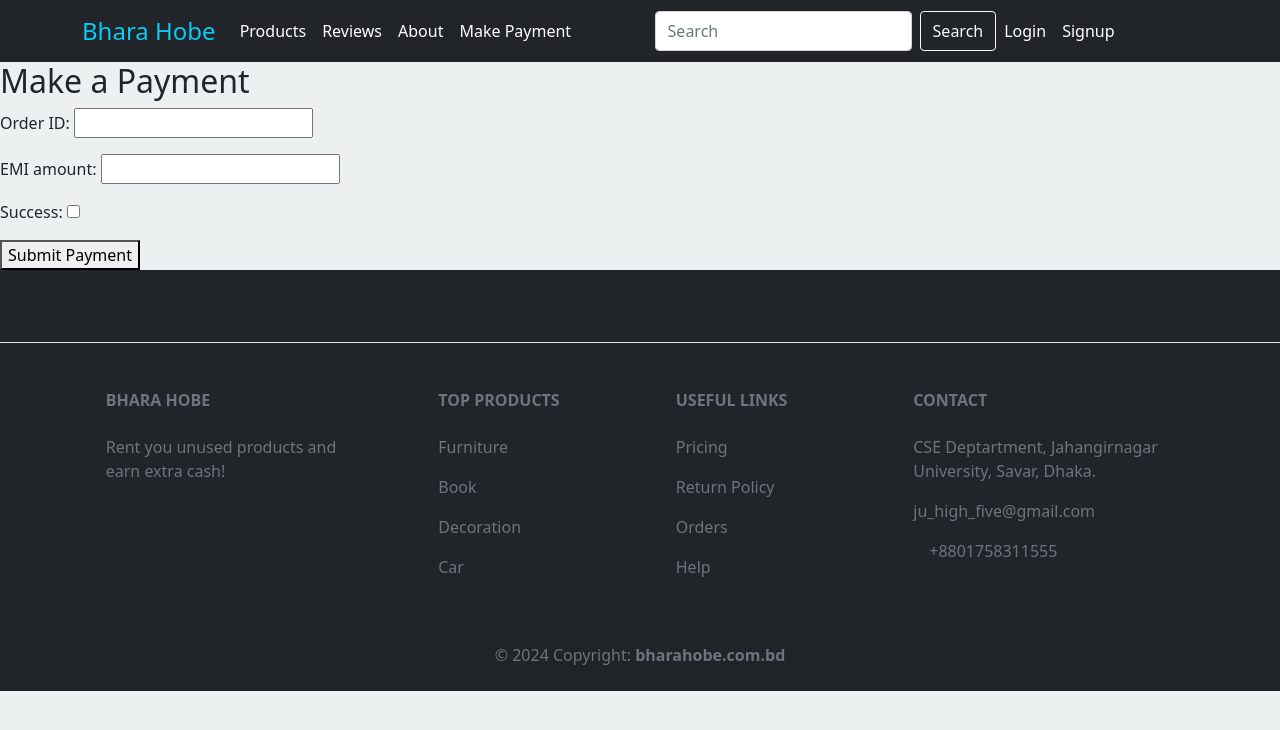
After one commit to JU-High-Fives/Dhar-Hobe, a Django app: page /payment/emi_payment_form/ in a window 1280 px wide. The commit adds this page. Shown: the top 730 px of the page. Run offline with Django 5.2, Linux system fonts and the light colour scheme; some libraries are stand-ins or nearby versions.

Commit message:
Three selection options(advance, monthly, EMI) and their corresponding basic form added

```diff
--- a/BharaHobe/payment/forms.py
+++ b/BharaHobe/payment/forms.py
@@ -4,3 +4,18 @@ class paymentForm(forms.Form):
     f_order_id = forms.CharField(label='Order ID', required= True)
     f_amount = forms.DecimalField(label='Amount', min_value=0.01, required= True)
     f_isSuccess = forms.BooleanField(label='Success', required=False)
+
+class advancePaymentForm(forms.Form):
+    f_order_id = forms.CharField(label='Order ID', required= True)
+    f_amount = forms.DecimalField(label='Advance amount', min_value=0.01, required= True)
+    f_isSuccess = forms.BooleanField(label='Success', required=False)
+
+class monthlyPaymentForm(forms.Form):
+    f_order_id = forms.CharField(label='Order ID', required= True)
+    f_amount = forms.DecimalField(label='Monthly amount', min_value=0.01, required= True)
+    f_isSuccess = forms.BooleanField(label='Success', required=False)
+
+class emiPaymentForm(forms.Form):
+    f_order_id = forms.CharField(label='Order ID', required= True)
+    f_amount = forms.DecimalField(label='EMI amount', min_value=0.01, required= True)
+    f_isSuccess = forms.BooleanField(label='Success', required=False)
--- /dev/null
+++ b/BharaHobe/payment/templates/emi_payment_form.html
@@ -0,0 +1,10 @@
+{% extends 'base.html' %}
+
+{% block content %}
+    <h2>Make a Payment</h2>
+    <form method="post" action="">
+        {% csrf_token %}
+        {{ form.as_p }}
+        <button type="submit">Submit Payment</button>
+    </form>
+{% endblock %}
--- a/BharaHobe/payment/urls.py
+++ b/BharaHobe/payment/urls.py
@@ -1,7 +1,10 @@
 from django.urls import path
-from .views import make_payment, payment_success
+from .views import advance_payment_view, payment_success, select_payment_method_view, monthly_payment_view, emi_payment_view
 
 urlpatterns = [
-    path('make-payment/', make_payment, name='make_payment'),
+    path('select_payment_method/', select_payment_method_view, name='select_payment_method'),
+    path('advance_payment_form/', advance_payment_view, name='advance_payment_form'),
+    path('monthly_payment_form/', monthly_payment_view, name='monthly_payment_form'),
+    path('emi_payment_form/', emi_payment_view, name='emi_payment_form'),
     path('payment-success/', payment_success, name='payment_success'),
 ]
--- a/BharaHobe/payment/views.py
+++ b/BharaHobe/payment/views.py
@@ -1,15 +1,22 @@
 from django.shortcuts import render, redirect
-from .forms import paymentForm
+from .forms import advancePaymentForm, monthlyPaymentForm, emiPaymentForm
 from .models import PaymentModel
 
-def make_payment(request):
-    """This functions renders to the make payment page and shows a payment form
+def select_payment_method_view(request):
+    if request.method == 'POST':
+        selected_payment_method = request.POST.get('payment_method')
+        if selected_payment_method == 'advance':
+            return redirect('advance_payment_form')
+        elif selected_payment_method == 'monthly':
+            return redirect('monthly_payment_form')
+        elif selected_payment_method == 'emi':
+            return redirect('emi_payment_form')
 
-    Returns:
-        form: Payment Form
-    """
+    return render(request, 'payment_method_selection.html')
+
+def advance_payment_view(request):
     if request.method == 'POST':
-        form = paymentForm(request.POST)
+        form = advancePaymentForm(request.POST)
         if form.is_valid():
             f_order_id = form.cleaned_data['f_order_id']
             f_amount = form.cleaned_data['f_amount']
@@ -17,9 +24,38 @@ def make_payment(request):
             payment = PaymentModel.objects.create(m_order_id=f_order_id, m_amount=f_amount, m_isSuccess=f_isSuccess)
             return render(request, 'payment_success.html', {'payment': payment})
     else:
-        form = paymentForm()
+        form = advancePaymentForm()
 
-    return render(request, 'make_payment.html', {'form': form})
+    return render(request, 'advance_payment_form.html', {'form': form})
+
+def monthly_payment_view(request):
+    if request.method == 'POST':
+        form = monthlyPaymentForm(request.POST)
+        if form.is_valid():
+            f_order_id = form.cleaned_data['f_order_id']
+            f_amount = form.cleaned_data['f_amount']
+            f_isSuccess = form.cleaned_data['f_isSuccess']
+            payment = PaymentModel.objects.create(m_order_id=f_order_id, m_amount=f_amount, m_isSuccess=f_isSuccess)
+            return render(request, 'payment_success.html', {'payment': payment})
+
+    else:
+        form = monthlyPaymentForm()
+
+    return render(request, 'monthly_payment_form.html', {'form': form})
+
+def emi_payment_view(request):
+    if request.method == 'POST':
+        form = emiPaymentForm(request.POST)
+        if form.is_valid():
+            f_order_id = form.cleaned_data['f_order_id']
+            f_amount = form.cleaned_data['f_amount']
+            f_isSuccess = form.cleaned_data['f_isSuccess']
+            payment = PaymentModel.objects.create(m_order_id=f_order_id, m_amount=f_amount, m_isSuccess=f_isSuccess)
+            return render(request, 'payment_success.html', {'payment': payment})
+    else:
+        form = emiPaymentForm()
+
+    return render(request, 'emi_payment_form.html', {'form': form})
 
 def payment_success(request):
     """This function renders the payment success page.
--- a/BharaHobe/templates/base.html
+++ b/BharaHobe/templates/base.html
@@ -68,7 +68,7 @@
                             <a class="nav-link text-white" href="#">About</a>
                         </li>
                         <li class="nav-item">
-                            <a class="nav-link text-white" href="{% url 'make_payment' %}">Make Payment</a>
+                            <a class="nav-link text-white" href="{% url 'select_payment_method' %}">Make Payment</a>
                         </li>
 
 
```
Also changed, not shown: BharaHobe/payment/templates/advance_payment_form.html (added, +10 -0 lines), BharaHobe/payment/templates/monthly_payment_form.html (added, +10 -0 lines), BharaHobe/payment/templates/payment_method_selection.html (added, +8 -0 lines), BharaHobe/db.sqlite3.
